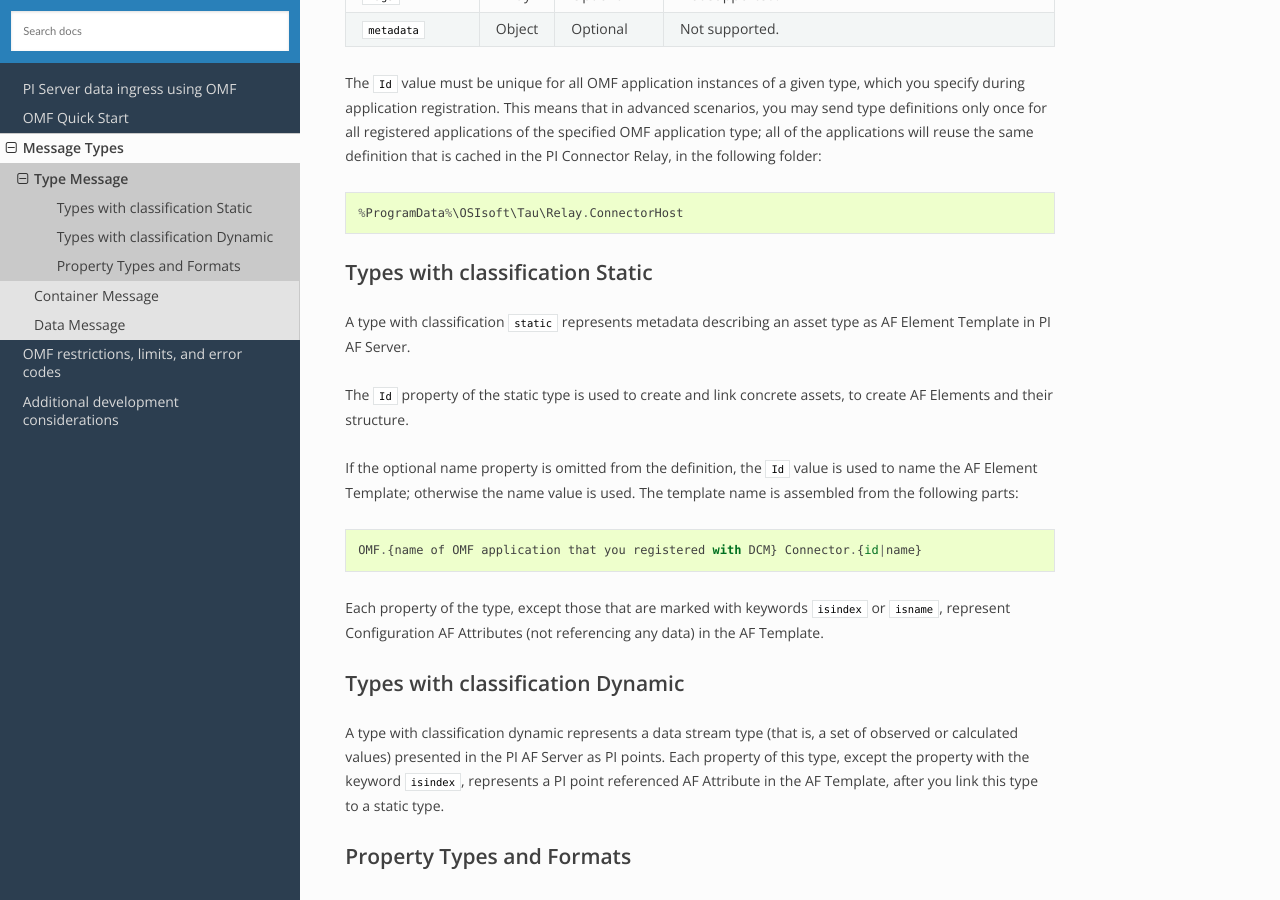
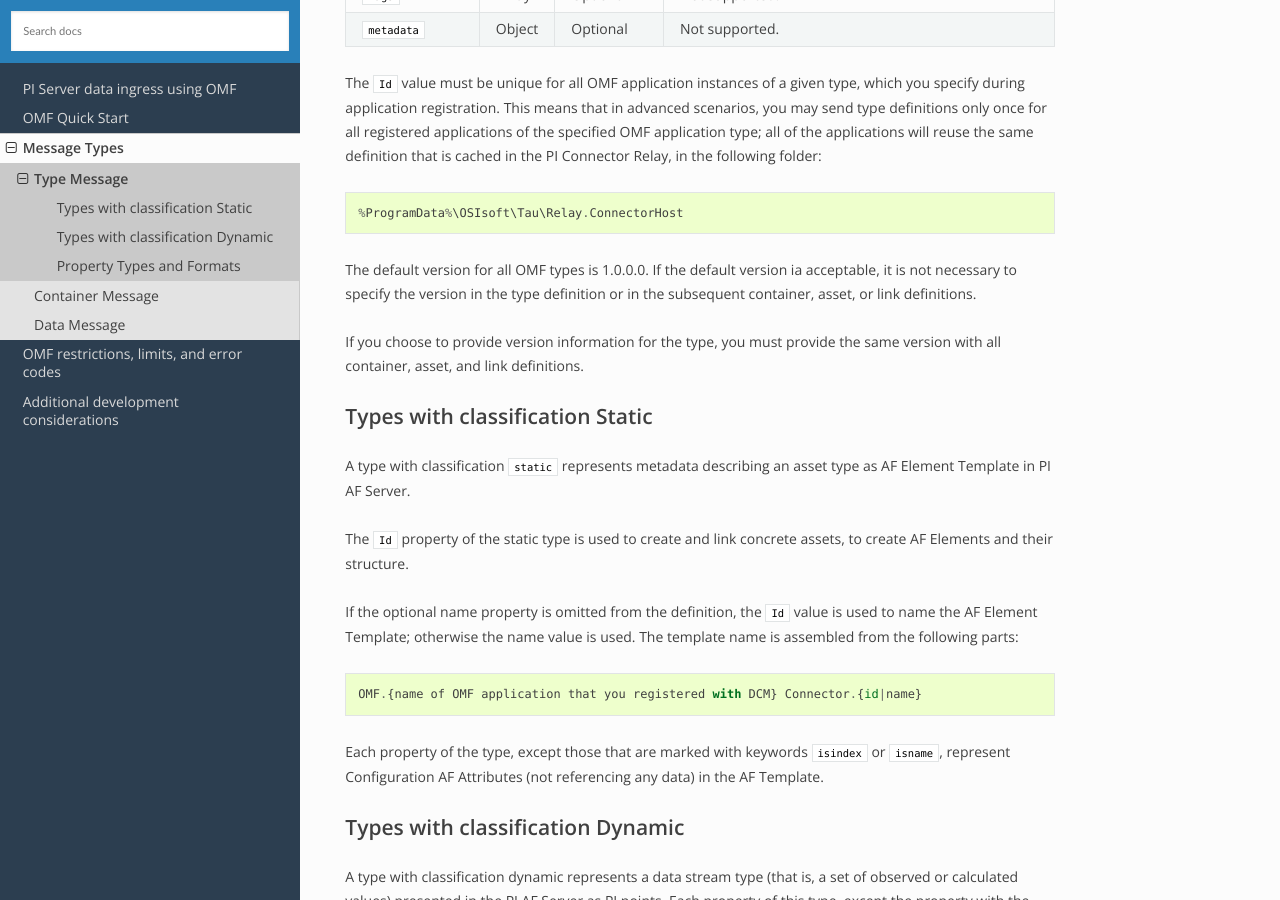
Before and after one commit to osisoft/OMF-Developer-Companion-Guide, a Sphinx documentation site: the page built from docs/OMF_Type_msg.rst, in a window 1280 px wide and 900 px high, scrolled down 548 px. Built offline with Sphinx 7.4.7 and the Read the Docs theme 2.0.0, drawn with Linux system fonts in a browser that asks for light colours.

Commit message:
Update OMF_Type_msg.rst

```diff
--- a/docs/OMF_Type_msg.rst
+++ b/docs/OMF_Type_msg.rst
@@ -36,6 +36,14 @@
 ::
 
   %ProgramData%\OSIsoft\Tau\Relay.ConnectorHost
+
+
+The default version for all OMF types is 1.0.0.0. If the default version ia acceptable, it is not necessary to specify
+the version in the type definition or in the subsequent container, asset, or link definitions.
+
+If you choose to provide version information for the type, you must provide the same version with all container, asset,
+and link definitions.
+
 
 Types with classification Static
 --------------------------------
```
